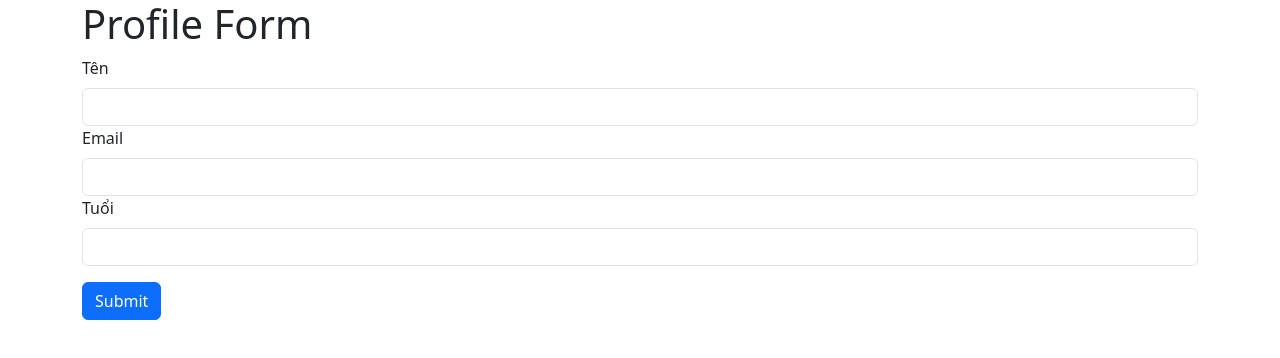
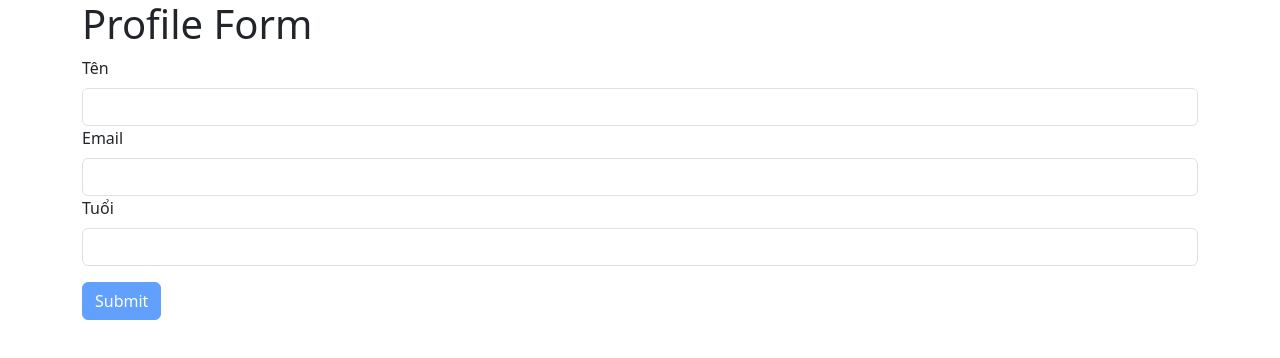
Before and after one commit to Binh1211/FER202, a React (Create React App) app in the folder slot11/ex1/: page / in a window 1280 px wide. Shown: the top 358 px of the page. Built offline with nearby package versions, Linux system fonts and the light colour scheme.

Commit message:
Update Slot11-Ex1

```diff
--- a/slot11/ex1/src/components/ProfileForm.js
+++ b/slot11/ex1/src/components/ProfileForm.js
@@ -4,9 +4,9 @@ import PropTypes from "prop-types";
 import "bootstrap/dist/css/bootstrap.min.css";
 
 function ProfileForm({ initialName, initialEmail, initialAge }) {
-  const [name, setName] = useState(initialName);
-  const [email, setEmail] = useState(initialEmail);
-  const [age, setAge] = useState(initialAge);
+  const [name, setName] = useState(initialName || "");
+  const [email, setEmail] = useState(initialEmail || "");
+  const [age, setAge] = useState(initialAge || "");
   const [errors, setErrors] = useState({});
   const [showToast, setShowToast] = useState(false);
   const [toastMessage, setToastMessage] = useState("");
@@ -61,6 +61,14 @@ function ProfileForm({ initialName, initialEmail, initialAge }) {
     return () => clearTimeout(timer);
   }, [showToast]);
 
+  const isFormValid =
+    name.trim().length > 0 &&
+    email &&
+    email.includes("@") &&
+    age &&
+    !isNaN(age) &&
+    Number(age) >= 1;
+
   return (
     <>
       <Container>
@@ -108,7 +116,12 @@ function ProfileForm({ initialName, initialEmail, initialAge }) {
             </Form.Control.Feedback>
           </Form.Group>
 
-          <Button variant="primary" type="submit" className="mt-3">
+          <Button
+            variant="primary"
+            type="submit"
+            className="mt-3"
+            disabled={!isFormValid}
+          >
             Submit
           </Button>
         </Form>
```
